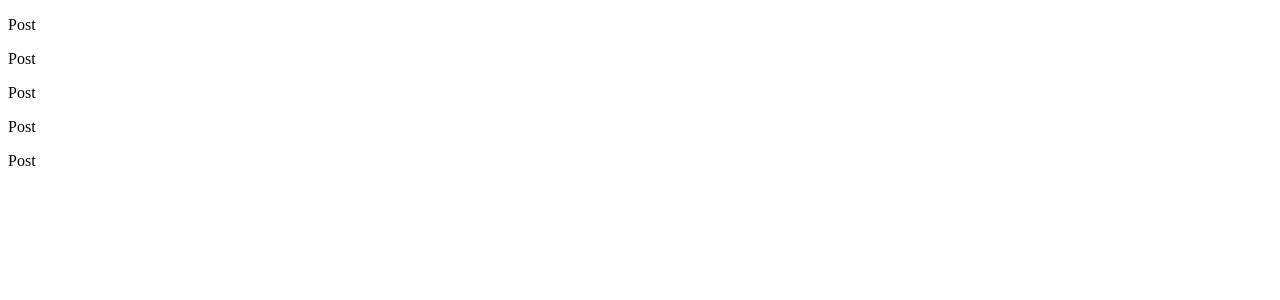
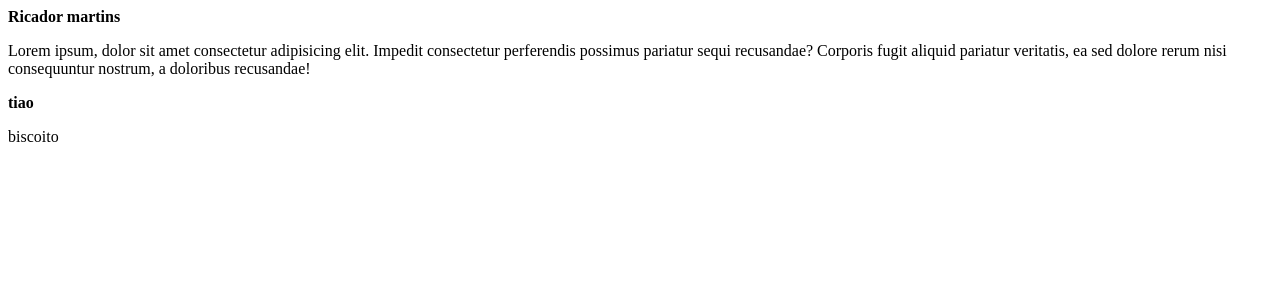
Before and after one commit to tuiusx/01-fundamentos-reactjs, a React (Vite) app: page / in a window 1280 px wide. Shown: the top 300 px of the page. Built offline with nearby package versions, Linux system fonts and the light colour scheme.

Commit message:
add propriedades

```diff
--- a/src/App.jsx
+++ b/src/App.jsx
@@ -4,11 +4,15 @@ export function App() {
 
   return (
     <>
-      <Post />
-      <Post />
-      <Post />
-      <Post />
-      <Post />
+      <Post
+        author="Ricador martins"
+        content="Lorem ipsum, dolor sit amet consectetur adipisicing elit. Impedit consectetur perferendis possimus pariatur sequi recusandae? Corporis fugit aliquid pariatur veritatis, ea sed dolore rerum nisi consequuntur nostrum, a doloribus recusandae!"
+      />
+      <Post
+        author="tiao"
+        content="biscoito"
+      />
+
     </>
   )
 }
--- a/src/Post.jsx
+++ b/src/Post.jsx
@@ -1,3 +1,8 @@
-export function Post() {
-    return <p>Post</p>
+export function Post(props) {
+    return (
+        <>
+            <strong>{props.author}</strong>
+            <p>{props.content}</p>
+        </>
+    )
 }
```
